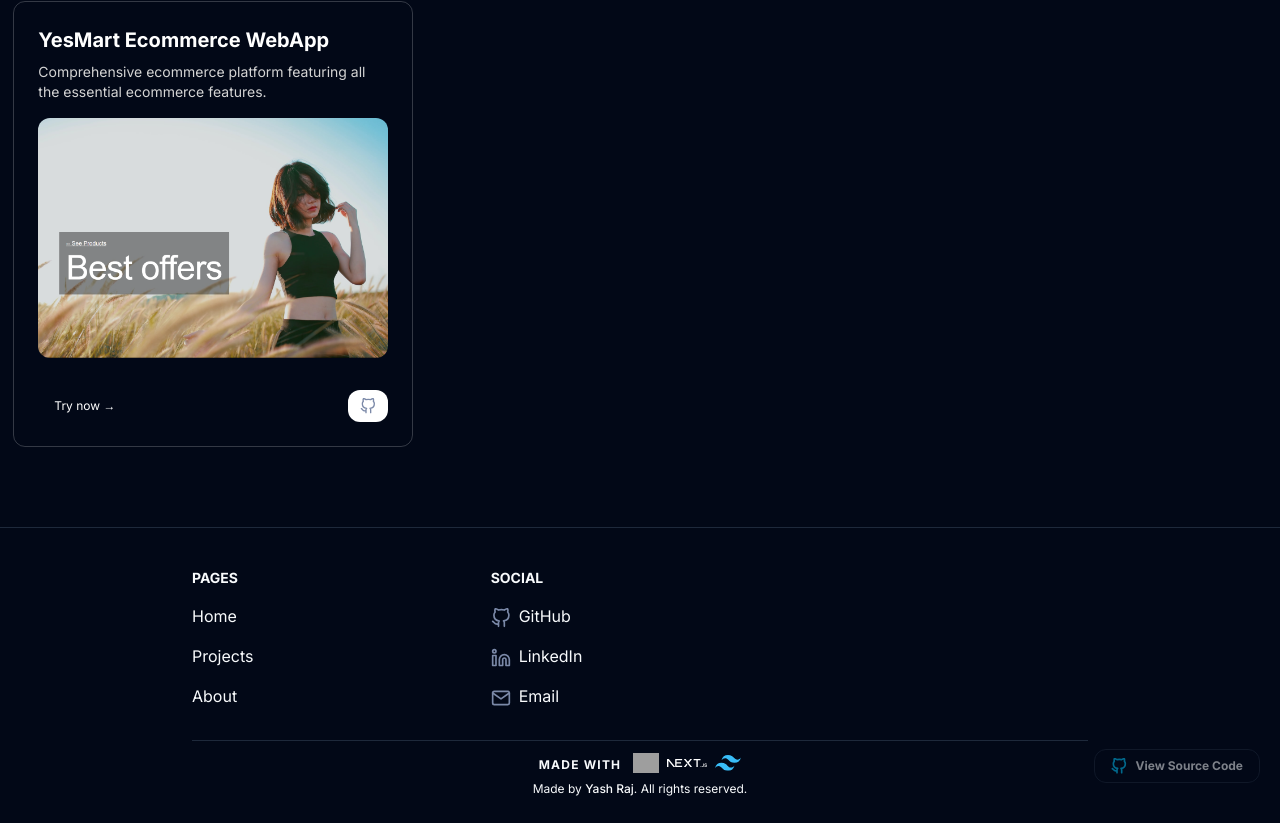
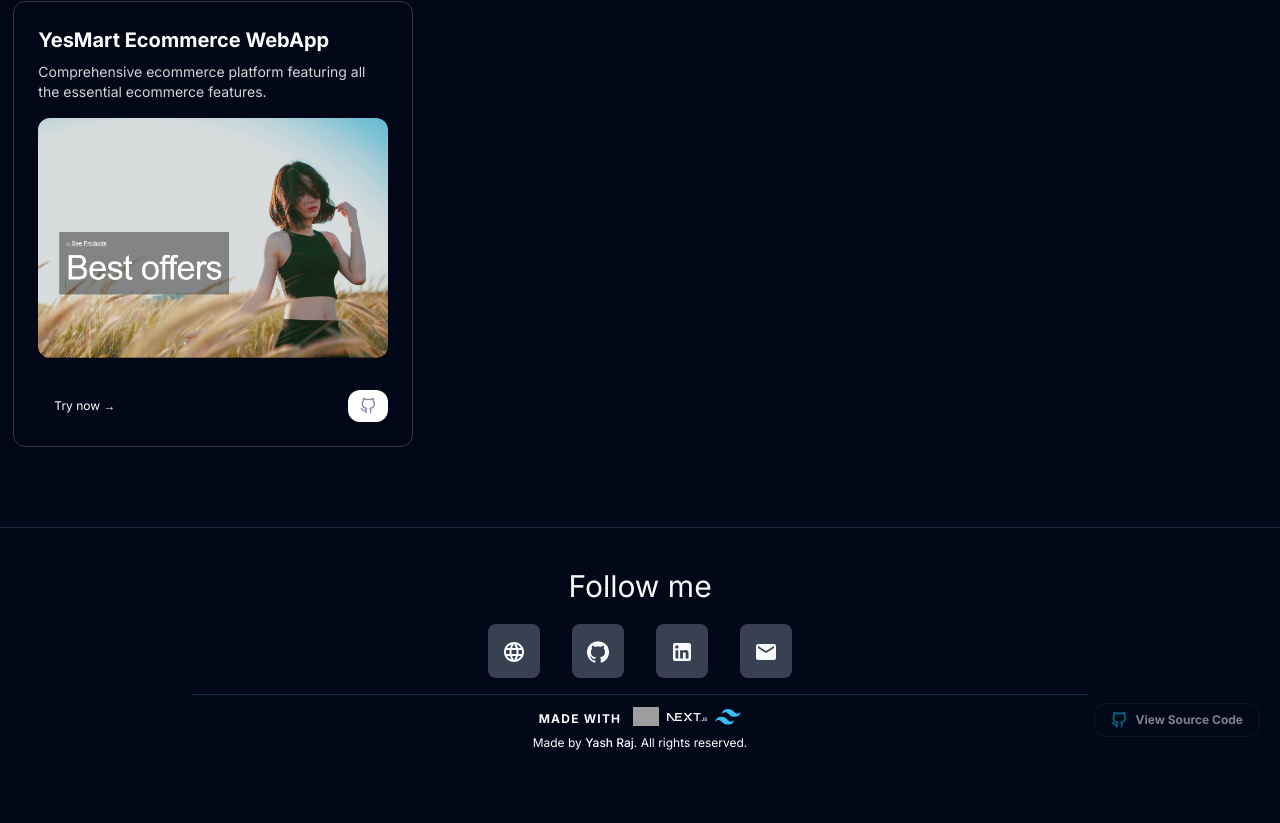
Before and after one commit to yashraj970/yash-raj-portfolio, a Next.js app: page / in a window 1280 px wide. Shown: the part 2379-3202 px from the top of the page. After the commit the page ends 3156 px from the top, so only its background shows below. Built offline with nearby package versions, Linux system fonts and the light colour scheme; grey boxes are pictures that could not be loaded.

Commit message:
Footer socials changed

```diff
--- a/src/components/Footer/Footer.tsx
+++ b/src/components/Footer/Footer.tsx
@@ -2,12 +2,39 @@ import Link from "next/link";
 import React from "react";
 import Image from "next/image";
 import { footer } from "@/data/globalData";
+import LanguageIcon from "@mui/icons-material/Language";
+import GitHubIcon from "@mui/icons-material/GitHub";
+import LinkedInIcon from "@mui/icons-material/LinkedIn";
+import EmailIcon from "@mui/icons-material/Email";
+
+const socialLinks = [
+  {
+    id: 1,
+    icon: <LanguageIcon />,
+    url: "https://yash-raj-portfolio.vercel.app/",
+  },
+  {
+    id: 2,
+    icon: <GitHubIcon />,
+    url: "https://github.com/yashraj970",
+  },
+  {
+    id: 4,
+    icon: <LinkedInIcon />,
+    url: "https://www.linkedin.com/in/yash-raj-a9037b242/",
+  },
+  {
+    id: 5,
+    icon: <EmailIcon />,
+    url: "mailto:itsyashraj970@gmail.com",
+  },
+];
 
 function Footer() {
   return (
     <footer className="flex flex-col w-full px-5 py-10 border-t border-fun-pink-darker z-5 bg-bg">
       <div className="w-full max-w-4xl m-auto grid grid-cols-2 sm:grid-cols-3 justify-between items-start">
-        {footer.columns.map((item, index) => {
+        {/* {footer.columns.map((item, index) => {
           return (
             <div key={index} className="text-left mb-5 sm:mb-0">
               <h4 className="uppercase text-fun-gray text-sm font-bold">
@@ -44,7 +71,7 @@ function Footer() {
               </div>
             </div>
           );
-        })}
+        })} */}
         {/* <div className="text-center col-span-2 sm:col-auto sm:text-left pt-8 sm:mt-0 sm:pt-0 text-fun-gray border-t border-fun-pink-dark sm:border-0">
           <h4 className="uppercase text-fun-gray text-sm font-bold">
             Support My Work
@@ -81,6 +108,21 @@ function Footer() {
             </p>
           </div>
         </div> */}
+      </div>
+      <div className="flex flex-col items-center">
+        <p className="text-3xl mb-5">Follow me</p>
+        <ul className="flex gap-4 sm:gap-8">
+          {socialLinks.map((link) => (
+            <a
+              href={link.url}
+              target="__blank"
+              key={link.id}
+              className="bg-gray-200 dark:bg-gray-700 cursor-pointer rounded-lg shadow-sm p-3 sm:p-3.5 duration-300"
+            >
+              <i className="text-primary">{link.icon}</i>
+            </a>
+          ))}
+        </ul>
       </div>
       <div className="max-w-4xl w-full m-auto mt-8 pt-8 sm:mt-4 sm:pt-4 text-center text-fun-gray border-t border-fun-pink-dark">
         <p className="flex flex-col items-center justify-center ">
--- a/src/data/globalData.ts
+++ b/src/data/globalData.ts
@@ -71,7 +71,7 @@ export const footer: Footer = {
         },
         {
           name: "Email",
-          link: "mailto:yashraj970@gmail.com",
+          link: "mailto:itsyashraj970@gmail.com",
           icon: "/static/icons/mail-f.svg",
           leavesWebsite: true,
         },
```
